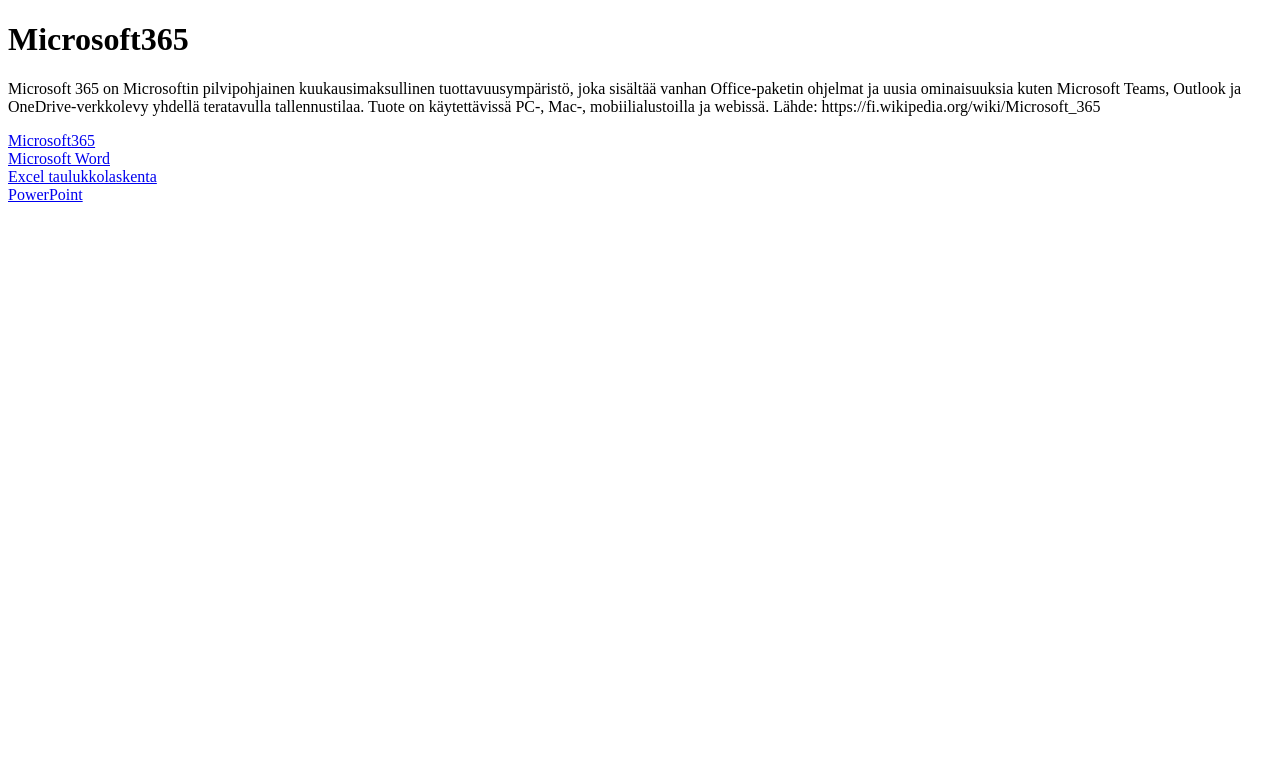
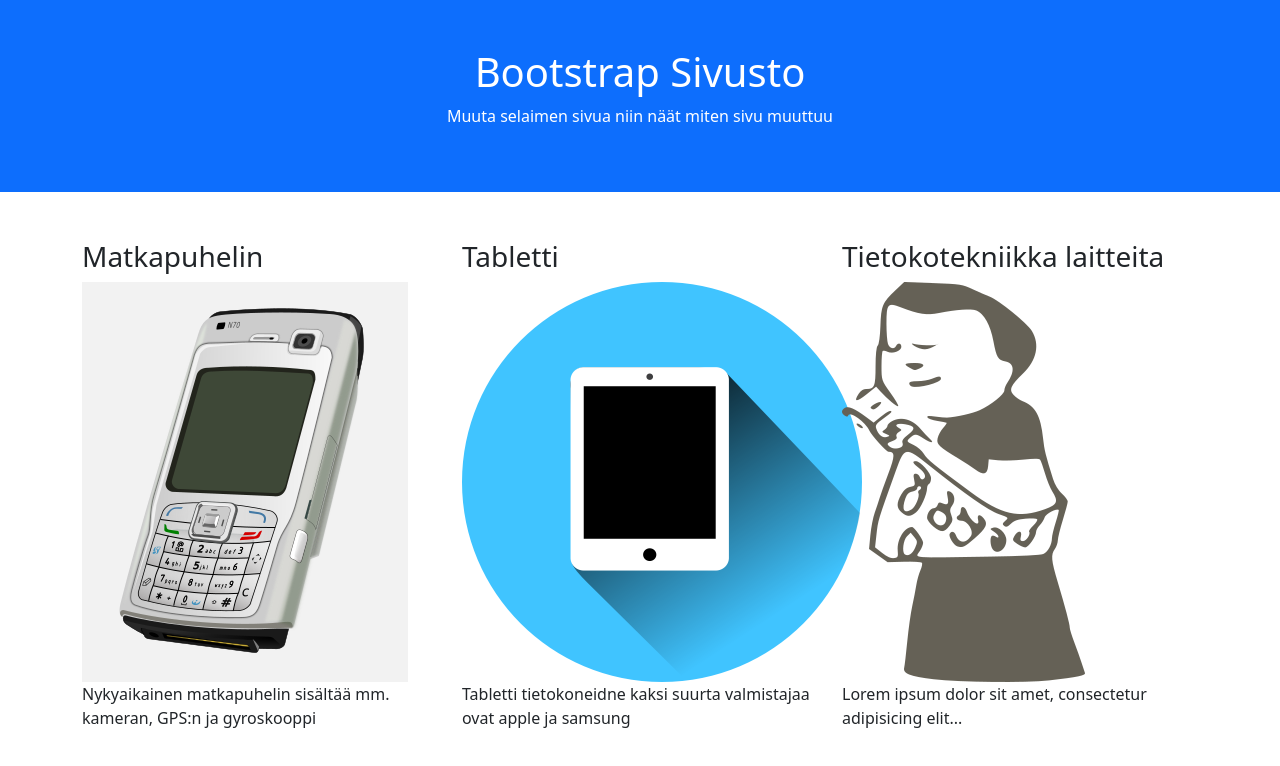
Before and after one commit to elton1125/elton1125.github.io, a plain HTML site: page index.html in a window 1280 px wide. Drawn offline with nearby package versions, Linux system fonts and the light colour scheme.

Commit message:
Add files via upload

```diff
--- a/index.html
+++ b/index.html
@@ -1,26 +1,40 @@
   <!DOCTYPE html>
-<html>
+  <html lang="en">
   <head>
-<title>Microsoft365</title>
+    <title>Bootstrap 5 Example</title>
+    <meta charset="utf-8">
+    <meta name="viewport" content="width=device-width, initial-scale=1">
+    <link href="https://cdn.jsdelivr.net/npm/bootstrap@5.3.3/dist/css/bootstrap.min.css" rel="stylesheet">
+    <script src="https://cdn.jsdelivr.net/npm/bootstrap@5.3.3/dist/js/bootstrap.bundle.min.js"></script>
   </head>
   <body>
 
-<h1>Microsoft365</h1>
-<p>Microsoft 365 on Microsoftin pilvipohjainen kuukausimaksullinen tuottavuusympäristö, joka sisältää vanhan Office-paketin ohjelmat ja uusia ominaisuuksia kuten Microsoft Teams, Outlook ja OneDrive-verkkolevy yhdellä teratavulla tallennustilaa. Tuote on käytettävissä PC-, Mac-, mobiilialustoilla ja webissä. Lähde: https://fi.wikipedia.org/wiki/Microsoft_365</p>
-
-<!--<img src="microsoft_365_logo.png" alt="Microsoft" width="350" height="50"> <br>-->
-
-<a href="https://www.w3schools.com/">Microsoft365</a><br>
-
-<a href="word.html">Microsoft Word</a><br>
-
-
-<a href="excel.html">Excel taulukkolaskenta</a><br>
-
-<a href="powerpoint.html">PowerPoint</a>
+  <div class="container-fluid p-5 bg-primary text-white text-center">
+    <h1>Bootstrap Sivusto</h1>
+    <p>Muuta selaimen sivua niin näät miten sivu muuttuu</p>
+  </div>
 
 
 
+  <div class="container mt-5">
+    <div class="row">
+      <div class="col-sm-4">
+        <h3>Matkapuhelin</h3>
+        <img src="mobile.png" alt="MobilePhone">
+        <p>Nykyaikainen matkapuhelin sisältää mm. kameran, GPS:n ja gyroskooppi</p>
+      </div>
+      <div class="col-sm-4">
+        <h3>Tabletti</h3>
+        <img src="tablet.png" alt="Tablet">
+        <p>Tabletti tietokoneidne kaksi suurta valmistajaa ovat apple ja samsung</p>
+      </div>
+      <div class="col-sm-4">
+        <h3>Tietokotekniikka laitteita</h3>
+        <img src="lo.png" alt="Tekniikka">
+        <p>Lorem ipsum dolor sit amet, consectetur adipisicing elit...</p>
+      </div>
+    </div>
+  </div>
 
   </body>
   </html>
```
Also changed, not shown: lo.png (added), mobile.png (added), tablet.png (added). Lines whose indentation alone changed are shown as unchanged.
